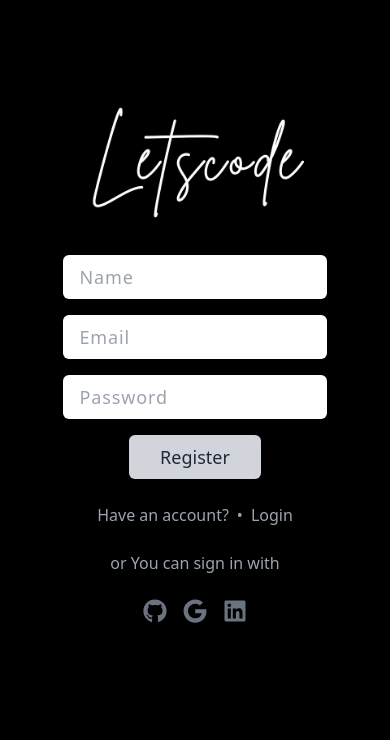
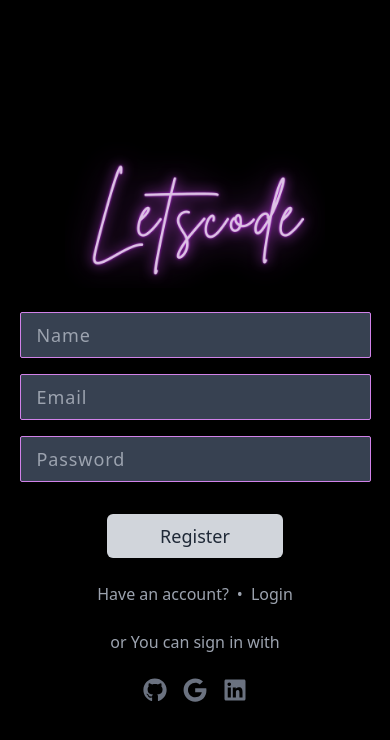
Before and after one commit to Centinoughty/letscode-front, a Next.js app: page /auth in a window 390 px wide. Shown: the top 740 px of the page. Built offline with nearby package versions, Linux system fonts and the light colour scheme.

Commit message:
styled auth page

```diff
--- a/components/Authentication/Login.tsx
+++ b/components/Authentication/Login.tsx
@@ -27,7 +27,7 @@ export default function Login() {
           value={password}
           setValue={setPassword}
         />
-        <button className="w-1/2 p-2 rounded-md text-lg text-gray-800 bg-gray-300 duration-300 hover:bg-gray-500">
+        <button className="mt-4 w-1/2 p-2 rounded-md text-lg text-gray-800 bg-gray-300 duration-300 hover:bg-gray-500">
           Login
         </button>
       </form>
--- a/components/Authentication/Signup.tsx
+++ b/components/Authentication/Signup.tsx
@@ -29,7 +29,7 @@ export default function Signup() {
           value={password}
           setValue={setPassword}
         />
-        <button className="w-1/2 p-2 rounded-md text-lg text-gray-800 bg-gray-300 duration-300 hover:bg-gray-500">
+        <button className="mt-4 w-1/2 p-2 rounded-md text-lg text-gray-800 bg-gray-300 duration-300 hover:bg-gray-500">
           Register
         </button>
       </form>
--- a/pages/auth/index.tsx
+++ b/pages/auth/index.tsx
@@ -9,13 +9,13 @@ export default function Authenticatoin() {
   return (
     <>
       <main className="bg-black h-screen flex justify-center items-center">
-        <div className="w-[75%] h-[80%] flex">
+        <div className="w-full md:w-[75%] md:h-[80%] flex">
           <div className="hidden md:block min-w-[60%] relative">
             <img src="" alt="" />
           </div>
           <div className="w-full flex flex-col gap-6 items-center">
             <div className="w-[260px]">
-              <img src="./logo.png" />
+              <img src="./logo.png" className="opacity-90 duration-300 hover:opacity-100" />
             </div>
             {isLogin ? <Login /> : <Signup />}
             {isLogin ? (
--- a/util/Input.tsx
+++ b/util/Input.tsx
@@ -16,7 +16,7 @@ export default function Input({
   return (
     <>
       <input
-        className="py-2 px-4 rounded-md outline-none w-full text-lg tracking-wider placeholder:text-lg placeholder:tracking-wider"
+        className="py-2 px-4 rounded-sm bg-gray-700 text-white border border-[#d182e9] outline-none w-full text-lg tracking-wider placeholder:text-lg placeholder:tracking-wider"
         placeholder={placeholder}
         type={type}
         value={value}
```
Also changed, not shown: public/logo.png.
